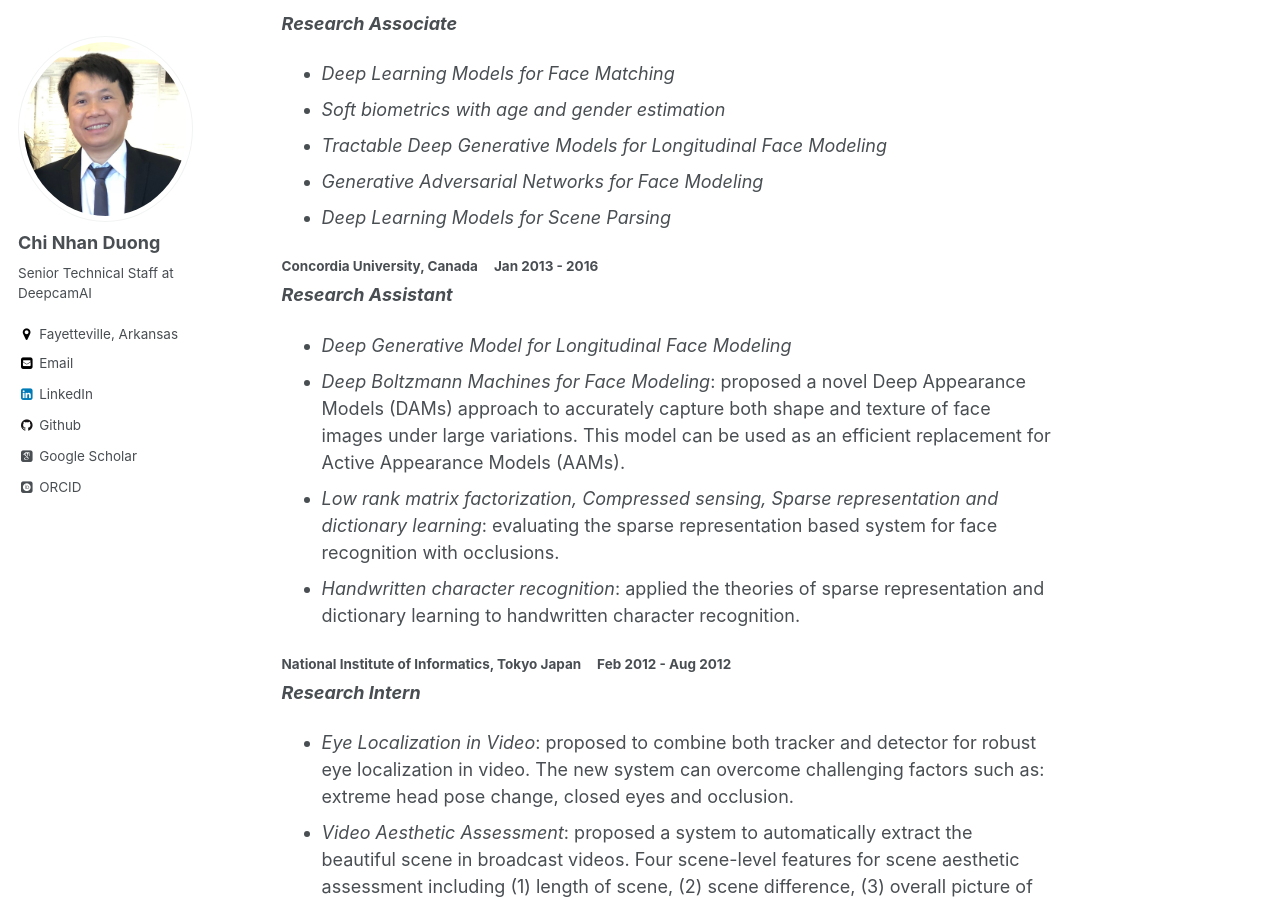
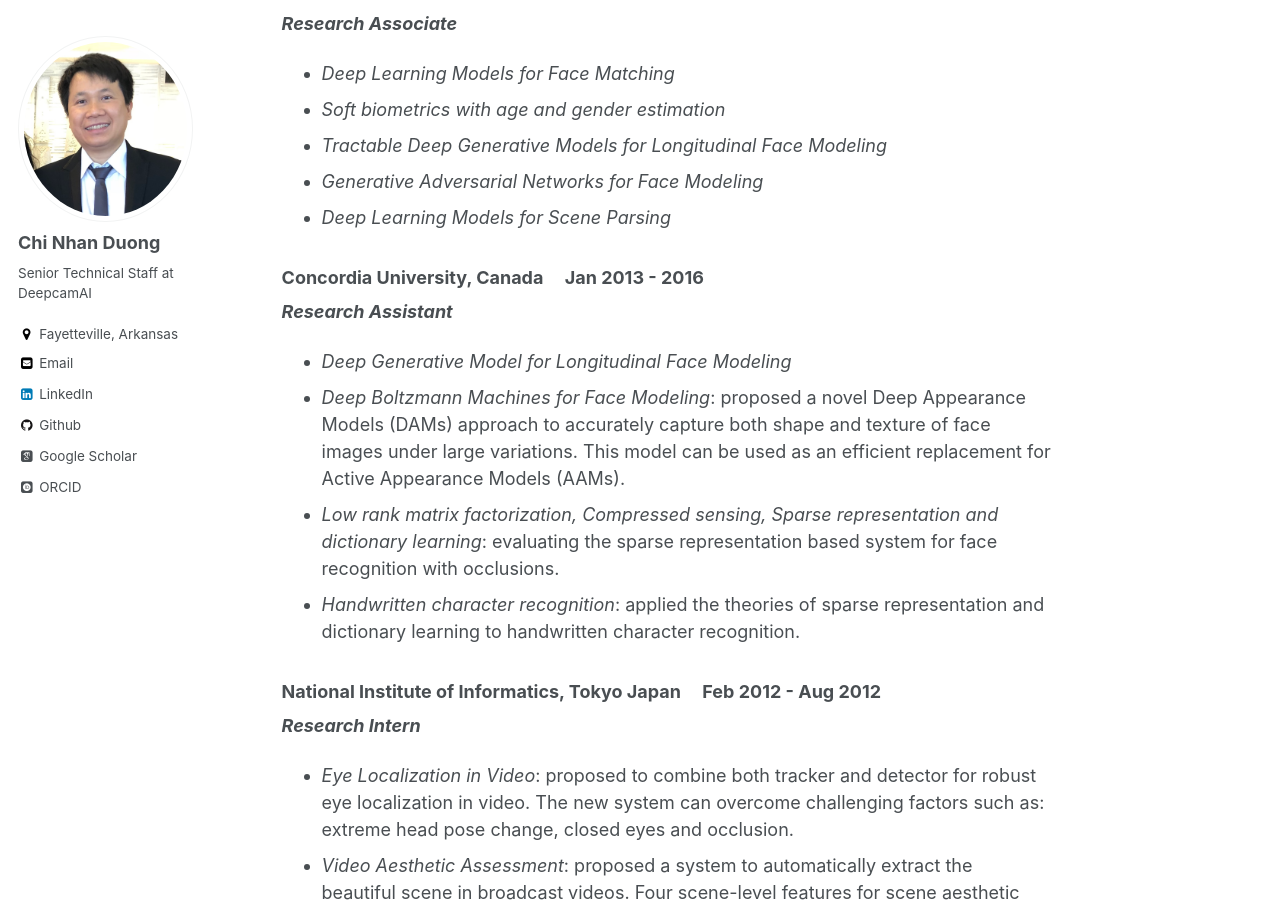
Before and after one commit to dcnhan/dcnhan.github.io, a Jekyll site: the page built from _pages/experience.md, in a window 1280 px wide and 900 px high, scrolled down 301 px. Built offline with Jekyll 4.4.1, drawn with Linux system fonts in a browser that asks for light colours; some web fonts are replaced.

```diff
--- a/_pages/experience.md
+++ b/_pages/experience.md
@@ -15,7 +15,7 @@ author_profile: true
 * *Generative Adversarial Networks for Face Modeling*
 * *Deep Learning Models for Scene Parsing*
 
-#### Concordia University, Canada &nbsp;&nbsp;&nbsp; Jan 2013 - 2016
+### Concordia University, Canada &nbsp;&nbsp;&nbsp; Jan 2013 - 2016
 ***Research Assistant***
 * *Deep Generative Model for Longitudinal Face Modeling*
 * *Deep Boltzmann Machines for Face Modeling*: proposed a novel Deep Appearance
@@ -23,17 +23,17 @@ Models (DAMs) approach to accurately capture both shape and texture of face imag
 * *Low rank matrix factorization, Compressed sensing, Sparse representation and dictionary learning*: evaluating the sparse representation based system for face recognition with occlusions.
 * *Handwritten character recognition*: applied the theories of sparse representation and dictionary learning to handwritten character recognition.
 
-#### National Institute of Informatics, Tokyo Japan &nbsp;&nbsp;&nbsp; Feb 2012 - Aug 2012
+### National Institute of Informatics, Tokyo Japan &nbsp;&nbsp;&nbsp; Feb 2012 - Aug 2012
 ***Research Intern***
 * *Eye Localization in Video*: proposed to combine both tracker and detector for robust eye localization in video. The new system can overcome challenging factors such as: extreme head pose change, closed eyes and occlusion.
 * *Video Aesthetic Assessment*: proposed a system to automatically extract the beautiful scene in broadcast videos. Four scene-level features for scene aesthetic assessment including (1) length of scene, (2) scene difference, (3) overall picture of scene and (4) object interestingness are designed. These four features will fully exploit the temporal information and provide a better understanding of human impression from scene.
 * *Face Recognition*
 
-#### FPT Software, Ho Chi Minh City, Vietnam &nbsp;&nbsp;&nbsp; Jun 2007 - Aug 2007
+### FPT Software, Ho Chi Minh City, Vietnam &nbsp;&nbsp;&nbsp; Jun 2007 - Aug 2007
 ***Software and Web Design Engineer Intern***
 * Designed and developed a web-based translated document management system.
 
-#### University of Science, Vietnam
+### University of Science, Vietnam
 ***Research Assistant*** &nbsp;&nbsp;&nbsp; Sep 2009 - Feb 2012
 * *Facial Age Estimation*: proposed an advanced age-estimation approach that combines global and local features derived from a facial image.
 * *Digital Image Tampering Detection using Color Filter Array*.
@@ -45,10 +45,10 @@ Models (DAMs) approach to accurately capture both shape and texture of face imag
 of sign: circle, triangle, rectangle and square.
 
 ## Project Experience
-#### Cylab Biometrics Center, Carnegie Mellon University, USA
+### Cylab Biometrics Center, Carnegie Mellon University, USA
 * *Face Matching SDK*
 * *Face Analysis SDK for age and gender estimation*
 * *Long range face matching*
 
-#### Vietnam National University, Vietnam
+### Vietnam National University, Vietnam
 * *Efficient Face Retrieval In Large Scale Video Archives* (2012 - 2013)
```
